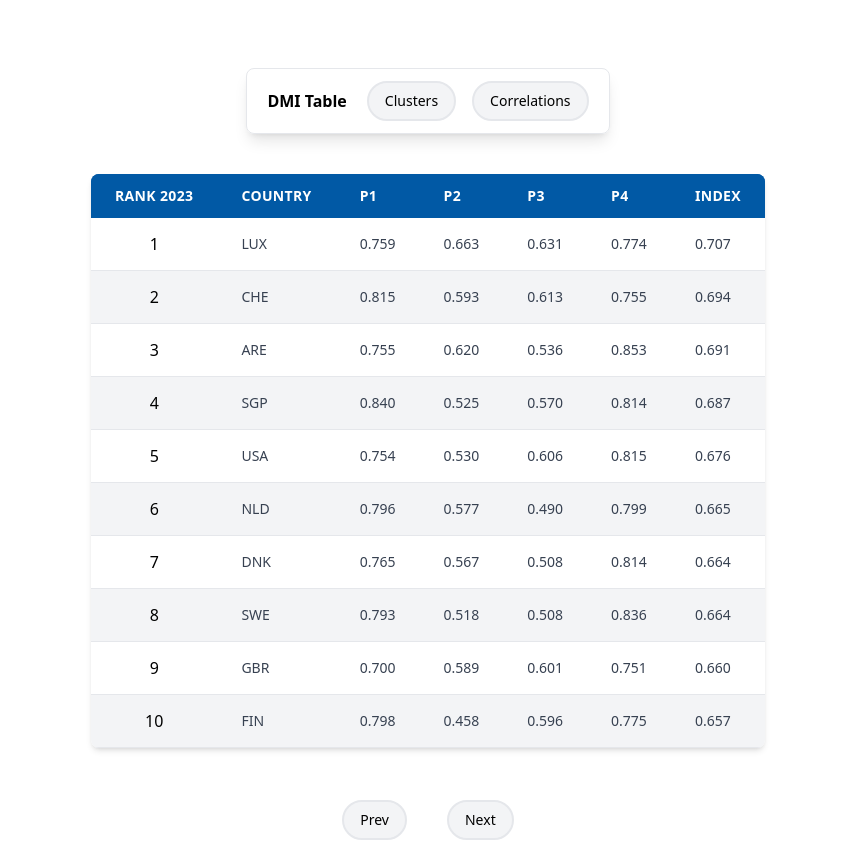
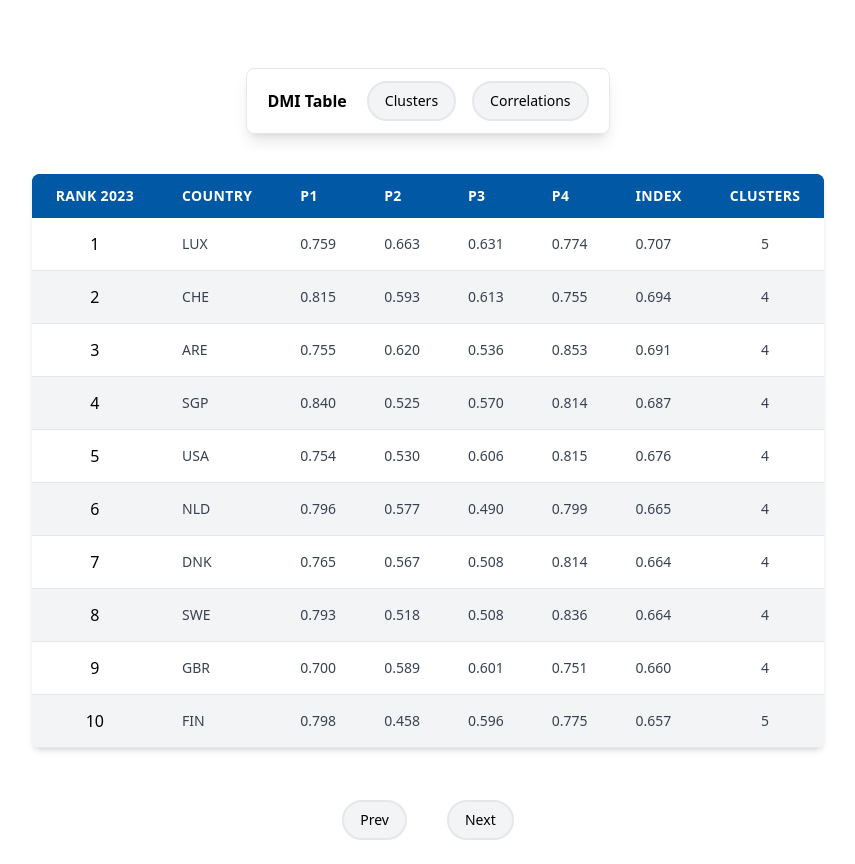
Before and after one commit to Ryan9771/dmi, a React (Vite) app: page / in a window 1280 px wide. Both pictures are taken after a click on the element "Clusters". Shown: the whole page, without its empty margins (212-1067 px from the left). Built offline with nearby package versions, Linux system fonts and the light colour scheme.

Commit message:
Added clusterMode state and implemented cluster column upon clicking clusters button

```diff
--- a/src/App.tsx
+++ b/src/App.tsx
@@ -9,6 +9,7 @@ import { formatNumber } from "./util/utils";
 export default function App() {
   const [dmiCsv, setDmiCsv] = useState<string[][]>([]);
   const [groupDesktop, setGroupDesktop] = useState<number>(1);
+  const [clusterMode, setClusterMode] = useState<boolean>(false);
 
   /* Parses the data files on load */
   useEffect(() => {
@@ -70,12 +71,21 @@ export default function App() {
     }
   };
 
+  const toggleClusterMode = () => {
+    if (clusterMode) {
+      setClusterMode(false);
+    } else {
+      setClusterMode(true);
+    }
+  };
+
   return (
     <div className="w-full flex flex-col items-center">
-      <FilterButtons />
+      <FilterButtons toggleClusterMode={toggleClusterMode} />
       <DesktopTable
         table={dmiCsv}
         groupDesktop={groupDesktop}
+        clusterMode={clusterMode}
         tableEditor={editTable}
       />
       <GroupButtons
--- a/src/components/buttons/FilterButtons.tsx
+++ b/src/components/buttons/FilterButtons.tsx
@@ -1,6 +1,10 @@
 import getStyle from "../../Styles";
 
-function FilterButtons() {
+interface Props {
+  toggleClusterMode: () => void;
+}
+
+function FilterButtons({ toggleClusterMode }: Props) {
   return (
     <div className={getStyle(styles, "ctn")}>
       <p className={getStyle(styles, "txt")}>DMI Table</p>
@@ -8,7 +12,12 @@ function FilterButtons() {
       {/* TODO: Configure buttons through id or handler to handle button clicks */}
 
       <div className={getStyle(styles, "btnGroup")}>
-        <div className={getStyle(styles, "btnClusters")}>Clusters</div>
+        <div
+          onClick={toggleClusterMode}
+          className={getStyle(styles, "btnClusters")}
+        >
+          Clusters
+        </div>
         <div className={getStyle(styles, "btnCorrelations")}>Correlations</div>
       </div>
     </div>
--- a/src/components/table/DesktopTable.tsx
+++ b/src/components/table/DesktopTable.tsx
@@ -7,9 +7,15 @@ interface Props {
   table: string[][];
   groupDesktop: number;
   tableEditor: (i: string, j: string, val: string) => void;
+  clusterMode: boolean;
 }
 
-function DesktopTable({ table, groupDesktop, tableEditor }: Props) {
+function DesktopTable({
+  table,
+  groupDesktop,
+  tableEditor,
+  clusterMode,
+}: Props) {
   const [renderedRows, setRenderedRows] = useState<JSX.Element[]>([]);
 
   /* Defines an onchange function property */
@@ -67,6 +73,16 @@ function DesktopTable({ table, groupDesktop, tableEditor }: Props) {
           }
         }
 
+        /* Handles Cluster mode column */
+        if (clusterMode) {
+          console.log(cols[6]);
+          row.push(
+            <td key={Math.random()} id={`${i}-6`} className="rows text-center">
+              {cols[6]}
+            </td>
+          );
+        }
+
         rank += 1;
         rows.push(
           <tr key={i + Math.random()} id={`${i}-6`} className="row-line">
@@ -81,7 +97,7 @@ function DesktopTable({ table, groupDesktop, tableEditor }: Props) {
   /* Reloads the table when the dependencies are changed */
   useEffect(() => {
     renderRows();
-  }, [table, groupDesktop]);
+  }, [table, groupDesktop, clusterMode]);
 
   return (
     <div id="table-div" className={getStyle(styles, "ctn")}>
@@ -95,6 +111,7 @@ function DesktopTable({ table, groupDesktop, tableEditor }: Props) {
             <th className={getStyle(styles, "th")}>P3</th>
             <th className={getStyle(styles, "th")}>P4</th>
             <th className={getStyle(styles, "th")}>Index</th>
+            {clusterMode && <th className="headers text-center">Clusters</th>}
           </tr>
         </thead>
 
```
